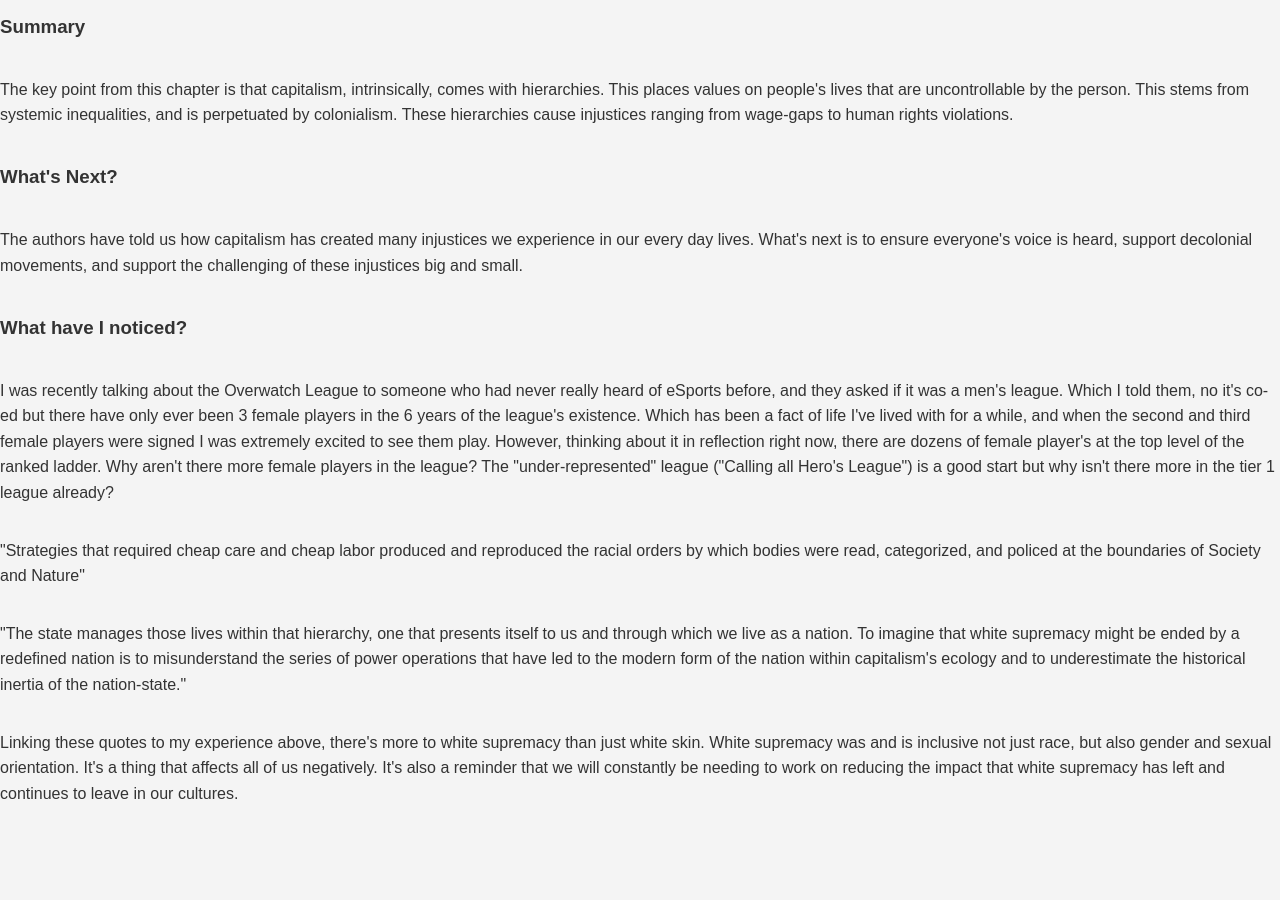
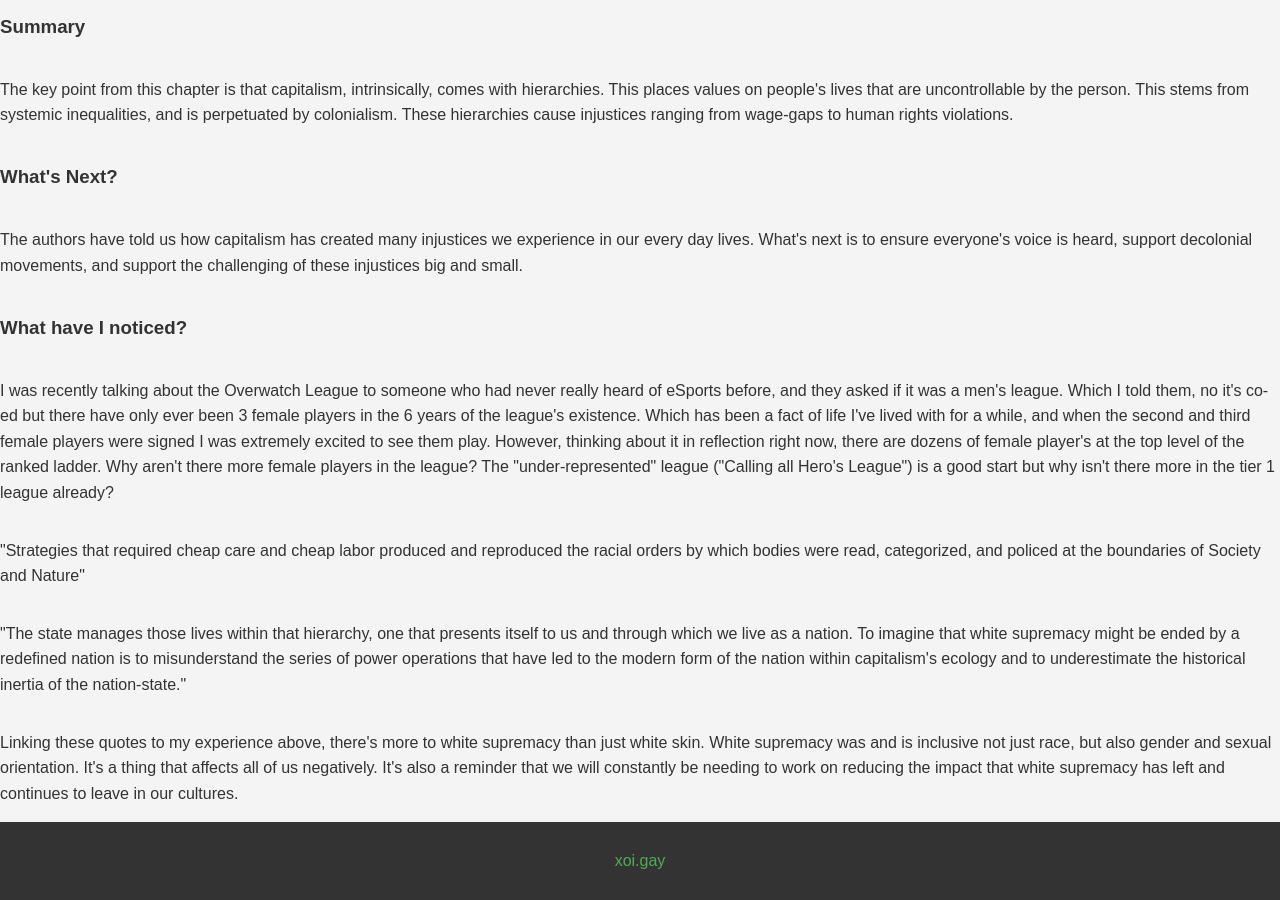
Before and after one commit to x-chap/justxoi.github.io, a Jekyll site: the page built from _school/sevencheapthings-readingresponses.html, in a window 1280 px wide and 900 px high, scrolled down 5010 px. Built offline with Jekyll 4.4.1, drawn with Linux system fonts in a browser that asks for light colours; before the commit the page ends 5832 px from its top, so only the background shows below that.

Commit message:
Update sevencheapthings-readingresponses.html

```diff
--- a/_school/sevencheapthings-readingresponses.html
+++ b/_school/sevencheapthings-readingresponses.html
@@ -138,5 +138,12 @@ title: Seven Cheap Things Reading Response
 
 <p>Linking these quotes to my experience above, there's more to white supremacy than just white skin. White supremacy was and is inclusive not just race, but also gender and sexual orientation. It's a thing that affects all of us negatively. It's also a reminder that we will constantly be needing to work on reducing the impact that white supremacy has left and continues to leave in our cultures.</p>
 
+<footer>
+    <p>
+      <a href="https://xoi.gay" target="_blank" class="custom-link"
+        >xoi.gay</a
+      >
+    </p>
+  </footer>
 </body>
 </html>
```
